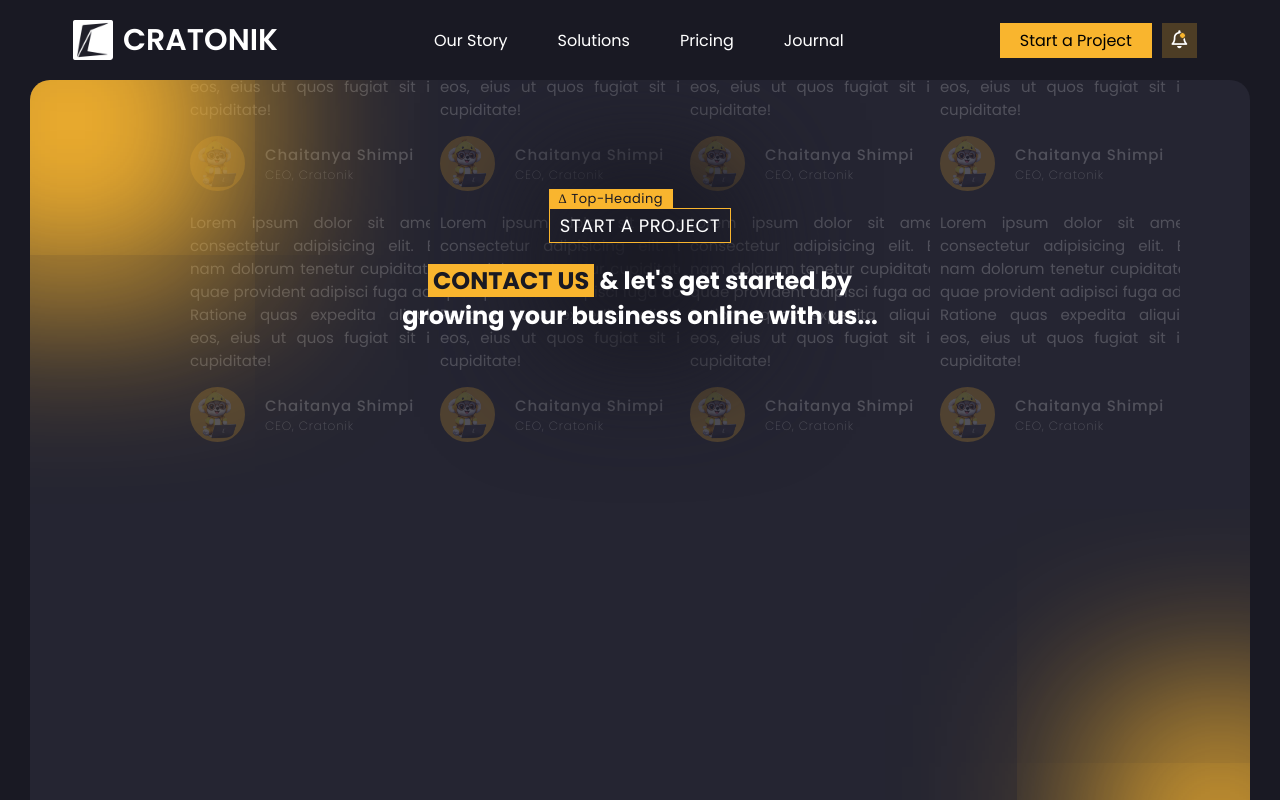
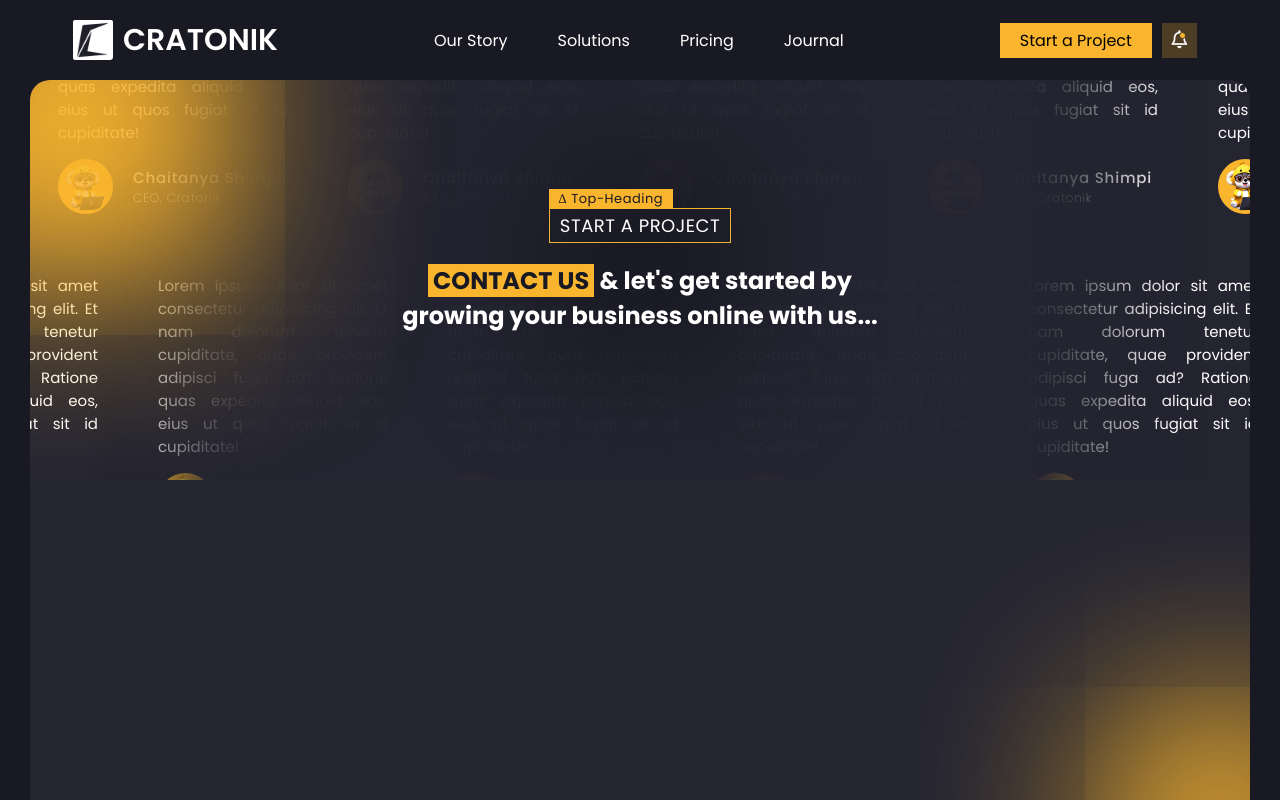
Before and after one commit to cratonik/cratonikWebsite, a React (Create React App) app: page /contact in a window 1280 px wide. Shown: the top 800 px of the page. Built offline with nearby package versions, Linux system fonts and the light colour scheme.

Commit message:
Worked on testimonial animation

```diff
--- a/package.json
+++ b/package.json
@@ -9,6 +9,7 @@
     "@testing-library/user-event": "^13.5.0",
     "react": "^18.2.0",
     "react-dom": "^18.2.0",
+    "react-fast-marquee": "^1.6.4",
     "react-router-dom": "^6.21.1",
     "react-scripts": "5.0.1",
     "web-vitals": "^2.1.4"
--- a/src/components/Testimonial/testimonial.module.css
+++ b/src/components/Testimonial/testimonial.module.css
@@ -3,13 +3,14 @@
     /* background-color: grey; */
     padding: 10px;
     overflow: hidden;
+    margin: 20px;
 }
 .testimonial p{
     margin-bottom: 15px;
     font-size: 15px;
     text-align: justify;
     display: block;
-    width: 250px;
+    width: 100%;
 }
 .testimonialPerson{
     display: flex;
--- a/src/index.css
+++ b/src/index.css
@@ -29,6 +29,11 @@
 	background: #555;
 }
 
+::selection {
+    background-color: var(--spot-color); /* Change this to the desired color */
+    color: var(--secondary-blue); /* Change this to the desired text color */
+}
+
 a {
 	text-decoration: none;
 	color: inherit;
@@ -53,7 +58,7 @@ body {
 main {
 	color: #fff;
 	background-color: var(--secondary-blue);
-	padding: 20px 60px;
+	/* padding: 20px 140px; */
 	min-height: calc(200vh - 115px);
 	overflow-x: hidden;
 	border-radius: 20px;
--- a/src/pages/contact/Contact.jsx
+++ b/src/pages/contact/Contact.jsx
@@ -4,6 +4,8 @@ import style from './contact.module.css'
 import Testimonial from '../../components/Testimonial/Testimonial'
 // import HollowButton from '../../components/hollowButton/HollowButton'
 // import BoldButton from '../../components/BoldButton/BoldButton'
+import Marquee from 'react-fast-marquee'
+
 
 const Contact = () => {
   return (
@@ -21,16 +23,23 @@ const Contact = () => {
         </div>
         {/* <marquee className={style.moveTest}> */}
         <div className={style.movingTestimonial}>
-          <Testimonial review="Lorem ipsum dolor sit amet consectetur adipisicing elit. Et nam dolorum tenetur cupiditate, quae provident adipisci fuga ad? Ratione quas expedita aliquid eos, eius ut quos fugiat sit id cupiditate!" img="../../assets/image/CTA.png" name="Chaitanya Shimpi" title="CEO, Cratonik"/>
-          <Testimonial review="Lorem ipsum dolor sit amet consectetur adipisicing elit. Et nam dolorum tenetur cupiditate, quae provident adipisci fuga ad? Ratione quas expedita aliquid eos, eius ut quos fugiat sit id cupiditate!" img="../../assets/image/CTA.png" name="Chaitanya Shimpi" title="CEO, Cratonik"/>
-          <Testimonial review="Lorem ipsum dolor sit amet consectetur adipisicing elit. Et nam dolorum tenetur cupiditate, quae provident adipisci fuga ad? Ratione quas expedita aliquid eos, eius ut quos fugiat sit id cupiditate!" img="../../assets/image/CTA.png" name="Chaitanya Shimpi" title="CEO, Cratonik"/>
 
-          <Testimonial review="Lorem ipsum dolor sit amet consectetur adipisicing elit. Et nam dolorum tenetur cupiditate, quae provident adipisci fuga ad? Ratione quas expedita aliquid eos, eius ut quos fugiat sit id cupiditate!" img="../../assets/image/CTA.png" name="Chaitanya Shimpi" title="CEO, Cratonik"/>
-        <Testimonial review="Lorem ipsum dolor sit amet consectetur adipisicing elit. Et nam dolorum tenetur cupiditate, quae provident adipisci fuga ad? Ratione quas expedita aliquid eos, eius ut quos fugiat sit id cupiditate!" img="../../assets/image/CTA.png" name="Chaitanya Shimpi" title="CEO, Cratonik"/>
-        <Testimonial review="Lorem ipsum dolor sit amet consectetur adipisicing elit. Et nam dolorum tenetur cupiditate, quae provident adipisci fuga ad? Ratione quas expedita aliquid eos, eius ut quos fugiat sit id cupiditate!" img="../../assets/image/CTA.png" name="Chaitanya Shimpi" title="CEO, Cratonik"/>
-        <Testimonial review="Lorem ipsum dolor sit amet consectetur adipisicing elit. Et nam dolorum tenetur cupiditate, quae provident adipisci fuga ad? Ratione quas expedita aliquid eos, eius ut quos fugiat sit id cupiditate!" img="../../assets/image/CTA.png" name="Chaitanya Shimpi" title="CEO, Cratonik"/>
+          <Marquee style={{zIndex: -2}}>
+            <Testimonial review="Lorem ipsum dolor sit amet consectetur adipisicing elit. Et nam dolorum tenetur cupiditate, quae provident adipisci fuga ad? Ratione quas expedita aliquid eos, eius ut quos fugiat sit id cupiditate!" img="../../assets/image/CTA.png" name="Chaitanya Shimpi" title="CEO, Cratonik"/>
+            <Testimonial review="Lorem ipsum dolor sit amet consectetur adipisicing elit. Et nam dolorum tenetur cupiditate, quae provident adipisci fuga ad? Ratione quas expedita aliquid eos, eius ut quos fugiat sit id cupiditate!" img="../../assets/image/CTA.png" name="Chaitanya Shimpi" title="CEO, Cratonik"/>
+            <Testimonial review="Lorem ipsum dolor sit amet consectetur adipisicing elit. Et nam dolorum tenetur cupiditate, quae provident adipisci fuga ad? Ratione quas expedita aliquid eos, eius ut quos fugiat sit id cupiditate!" img="../../assets/image/CTA.png" name="Chaitanya Shimpi" title="CEO, Cratonik"/>
+            <Testimonial review="Lorem ipsum dolor sit amet consectetur adipisicing elit. Et nam dolorum tenetur cupiditate, quae provident adipisci fuga ad? Ratione quas expedita aliquid eos, eius ut quos fugiat sit id cupiditate!" img="../../assets/image/CTA.png" name="Chaitanya Shimpi" title="CEO, Cratonik"/>
+            <Testimonial review="Lorem ipsum dolor sit amet consectetur adipisicing elit. Et nam dolorum tenetur cupiditate, quae provident adipisci fuga ad? Ratione quas expedita aliquid eos, eius ut quos fugiat sit id cupiditate!" img="../../assets/image/CTA.png" name="Chaitanya Shimpi" title="CEO, Cratonik"/>
+          </Marquee>
 
-          <Testimonial review="Lorem ipsum dolor sit amet consectetur adipisicing elit. Et nam dolorum tenetur cupiditate, quae provident adipisci fuga ad? Ratione quas expedita aliquid eos, eius ut quos fugiat sit id cupiditate!" img="../../assets/image/CTA.png" name="Chaitanya Shimpi" title="CEO, Cratonik"/>
+          <Marquee style={{paddingLeft:'100px', zIndex: -2}}>
+            <Testimonial review="Lorem ipsum dolor sit amet consectetur adipisicing elit. Et nam dolorum tenetur cupiditate, quae provident adipisci fuga ad? Ratione quas expedita aliquid eos, eius ut quos fugiat sit id cupiditate!" img="../../assets/image/CTA.png" name="Chaitanya Shimpi" title="CEO, Cratonik"/>
+            <Testimonial review="Lorem ipsum dolor sit amet consectetur adipisicing elit. Et nam dolorum tenetur cupiditate, quae provident adipisci fuga ad? Ratione quas expedita aliquid eos, eius ut quos fugiat sit id cupiditate!" img="../../assets/image/CTA.png" name="Chaitanya Shimpi" title="CEO, Cratonik"/>
+            <Testimonial review="Lorem ipsum dolor sit amet consectetur adipisicing elit. Et nam dolorum tenetur cupiditate, quae provident adipisci fuga ad? Ratione quas expedita aliquid eos, eius ut quos fugiat sit id cupiditate!" img="../../assets/image/CTA.png" name="Chaitanya Shimpi" title="CEO, Cratonik"/>
+            <Testimonial review="Lorem ipsum dolor sit amet consectetur adipisicing elit. Et nam dolorum tenetur cupiditate, quae provident adipisci fuga ad? Ratione quas expedita aliquid eos, eius ut quos fugiat sit id cupiditate!" img="../../assets/image/CTA.png" name="Chaitanya Shimpi" title="CEO, Cratonik"/>
+            <Testimonial review="Lorem ipsum dolor sit amet consectetur adipisicing elit. Et nam dolorum tenetur cupiditate, quae provident adipisci fuga ad? Ratione quas expedita aliquid eos, eius ut quos fugiat sit id cupiditate!" img="../../assets/image/CTA.png" name="Chaitanya Shimpi" title="CEO, Cratonik"/>
+          </Marquee>
+
         </div>
         {/* </marquee> */}
 
--- a/src/pages/contact/contact.module.css
+++ b/src/pages/contact/contact.module.css
@@ -1,12 +1,12 @@
 main{
   z-index: 1;
-    padding: 20px 150px;
 }
 .ContactHeader{
+    padding: 20px 0;
     height: 50vh;
-    /* background: url(https://source.unsplash.com/featured/300x201); */
     background-repeat: no-repeat;
     position: relative;
+    overflow: hidden;
 }
 .leftContactHeader{
     height: 40vh;
@@ -45,16 +45,48 @@ main{
 
 .movingTestimonial{
     display: flex;
+    flex-direction: column;
     position: absolute;
     top: -150px;
-    right: -150px;
+    left: 0;
     z-index: -2;
-    flex-direction: row;
-    flex-wrap: wrap;
+    width: 100%;
+    /* background-color: gray; */
+    overflow: hidden;
 }
-.movingTestimonial {
-    opacity: .2;
+.movingTestimonial::after{
+    content: '';
+    display: block;
+    position: absolute;
+    width: 65%;
+    height: 100%;
+    background-color: var(--secondary-blue);
+    z-index: 0;
+    margin-left: 50%;
+    transform: translateX(-50%);
+    box-shadow: 0 0 80px 70px var(--secondary-blue);
+    opacity: .98 ;
 }
+
+/* .moveingTestimonialUpperSection, .movingTestimonialBelowSection{
+    display: flex;
+    align-items: center;
+    justify-content: flex-start;
+    animation: moveTestimonials 20s linear infinite
+} */
+
+/* @keyframes moveTestimonials {
+    0% {
+      transform: translateX(0);
+    }
+     100% {
+      transform: translateX(-50%);
+    }
+  }
+
+.movingTestimonialBelowSection{
+    padding-left: 80px;
+} */
 @media only screen and (width < 675px) {
     main{
           padding: 20px;
```
Also changed, not shown: src/components/Testimonial/Testimonial.jsx (+5 -5 lines), 1 other file (tests, documents, lock files or other folders).
